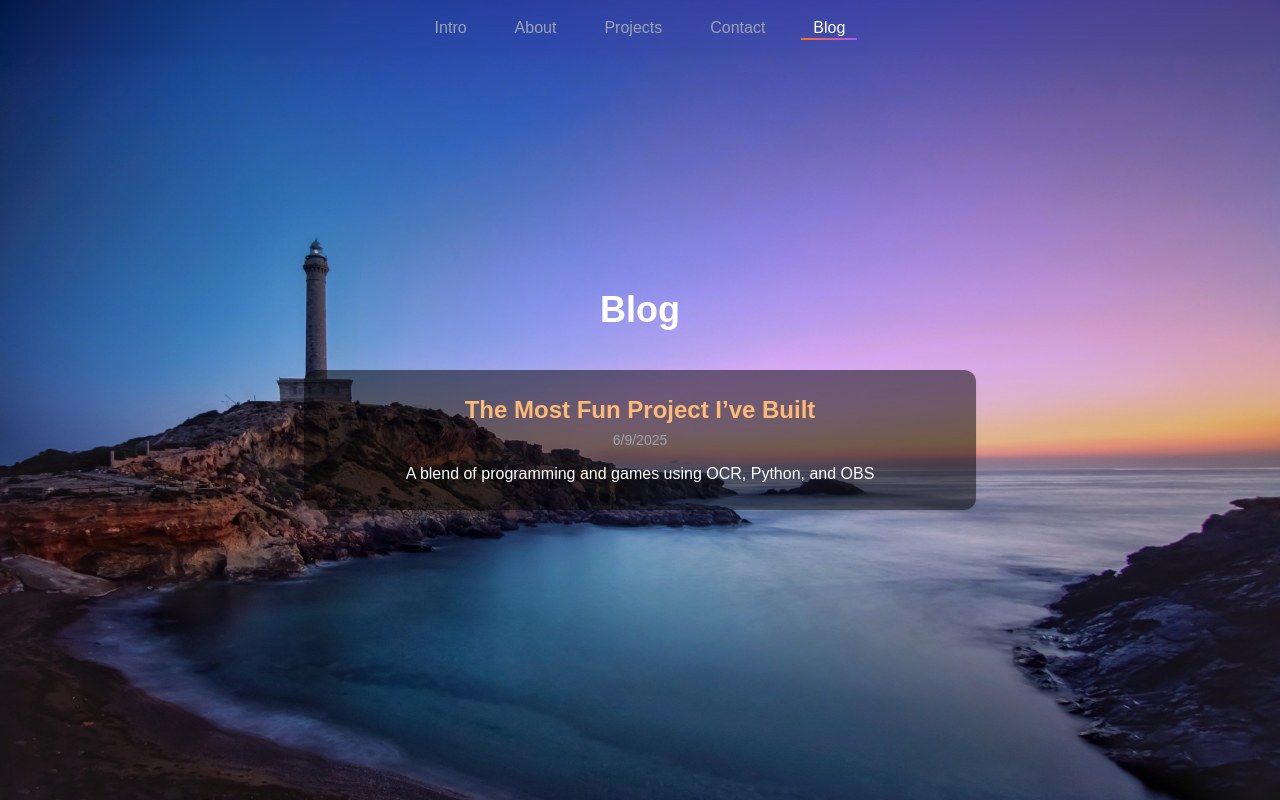
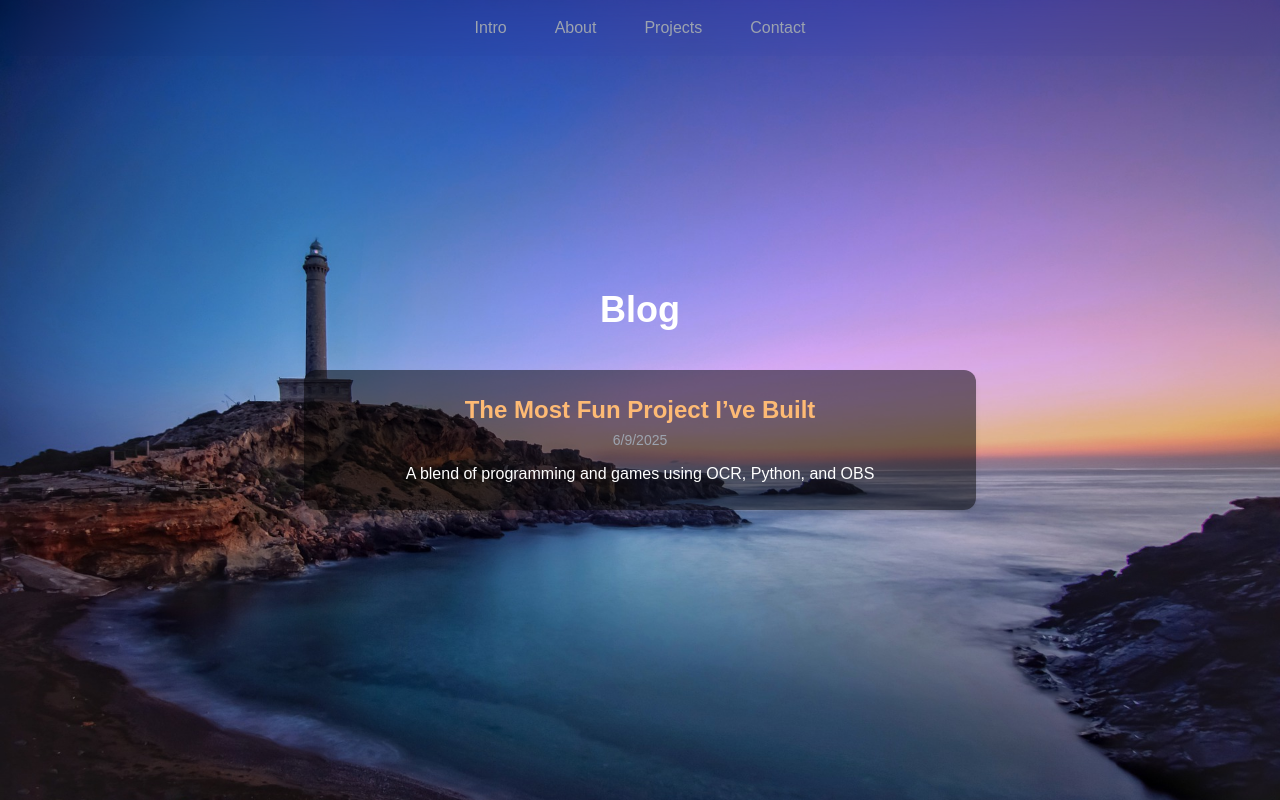
Before and after one commit to gcmaidana/gcmaidana.github.io, a Next.js app: page /blog in a window 1280 px wide. Built offline with nearby package versions, Linux system fonts and the light colour scheme.

Commit message:
Update Navbar.tsx

```diff
--- a/src/components/Navbar.tsx
+++ b/src/components/Navbar.tsx
@@ -97,21 +97,6 @@ const Navbar: React.FC = () => {
             ></span>
           </a>
         </li>
-        <li>
-          <a
-            href="/blog"
-            className={`${
-              isBlog ? "text-white" : "text-gray-400"
-            } relative px-3 py-1 transition-colors duration-300 hover:text-orange-500`}
-          >
-            Blog
-            <span
-              className={`absolute left-0 bottom-0 w-full h-[2px] bg-gradient-to-r from-orange-500 to-purple-500 transition-transform duration-300 ${
-                isBlog ? "scale-x-100" : "scale-x-0"
-              }`}
-            ></span>
-          </a>
-        </li>
       </ul>
     </nav>
   );
```
